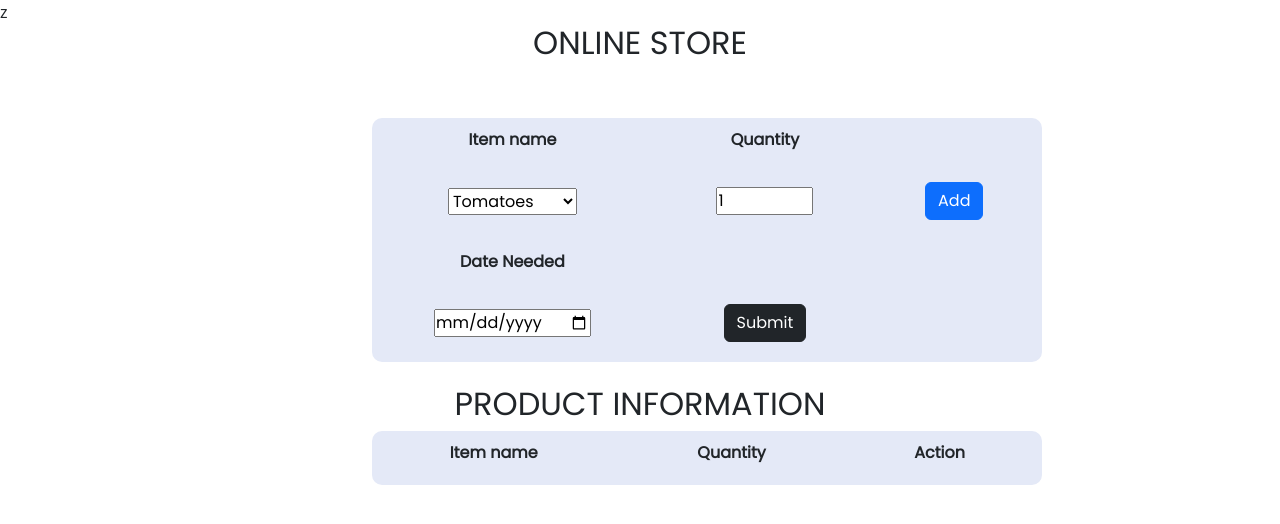
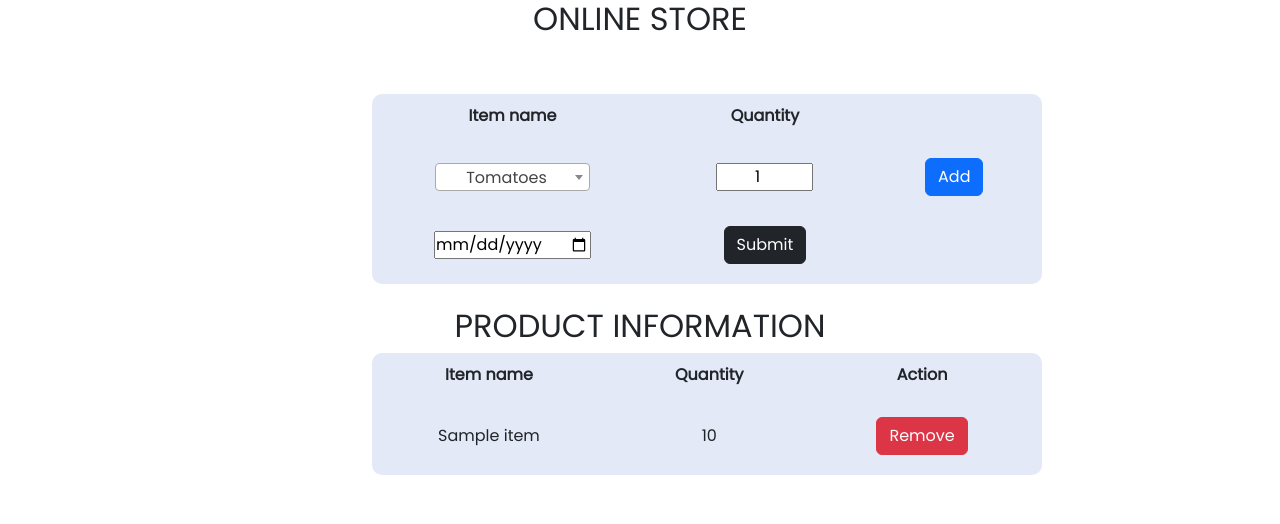
Before and after one commit to Deepaks31/Mess-stock-maintanence, a Django app: template product/templates/order.html in a window 1280 px wide. Shown: the top 524 px of the page. Run offline with Django 5.2, Linux system fonts and the light colour scheme; the template is opened without the code that fills it: most values are stand-ins (such as "Sample title", 1, 10 or a date in 2020); lists and menus that the app fills with data are empty; some libraries are stand-ins or nearby versions.

Commit message:
updated dropdown

```diff
--- a/product/static/js/order.js
+++ b/product/static/js/order.js
@@ -1,4 +1,3 @@
-
 
 function addItemAndDisplay() {
     var itemName = document.getElementById("items").value;
--- a/product/templates/order.html
+++ b/product/templates/order.html
@@ -1,34 +1,32 @@
 {% load static %}
+
 <!DOCTYPE html>
 <html lang="en">
 <head>
     <meta charset="UTF-8">
     <meta name="viewport" content="width=device-width, initial-scale=1.0">
-    <link rel="stylesheet" href="{% static 'css/order.css' %}">z
-
-    <title>order</title>
+    <link rel="stylesheet" href="{% static 'css/order.css' %}">
+    <link href="https://cdn.jsdelivr.net/npm/bootstrap@5.3.3/dist/css/bootstrap.min.css" rel="stylesheet" integrity="sha384-QWTKZyjpPEjISv5WaRU9OFeRpok6YctnYmDr5pNlyT2bRjXh0JMhjY6hW+ALEwIH" crossorigin="anonymous">
+    <link href="https://cdn.jsdelivr.net/npm/select2@4.1.0-beta.1/dist/css/select2.min.css" rel="stylesheet" />
+    <title>Order</title>
 </head>
 <body>
     <h2><center>ONLINE STORE</center></h2><br><br>
-    <form action="{% url 'order' %}" method="post">
+    <form id="orderForm" action="{% url 'order' %}" method="post">
         {% csrf_token %}
         <div class="container">
-
             <table style="width: 60%;">
-
-            <tbody class="itemList">
-
-
-
                 <thead>
+                    <tr>
                         <th>Item name</th>
                         <th>Quantity</th>
-
+                    </tr>
                 </thead>
+                <tbody class="itemList">
                     <tr>
                         <td>
                             <div class="custom-dropdown">
-                            <select class="dropdown-select" id= "items" name="items" >
+                                <select class="dropdown-select" id="items" name="items" >
                                     <option value="Tomatoes">Tomatoes</option>
                                     <option value="Potatoes">Potatoes</option>
                                     <option value="Onions">Onions</option>
@@ -55,15 +53,14 @@
                                 </select>
                             </div>
                         </td>
-                    <td><input type="number" class="quantity" name="quantity" id="quantity" max="100" min="1" value="1" required></td>
+                        <td><input type="number" class="quantity" name="quantity" id="quantity" max="100" min="1" value="1" style="text-align:center;" required></td>
                         <td><button onclick="addItemAndDisplay()" type="button" class="btn btn-primary" id="submit-from">Add</button></td>
                     </tr>
-                <thead>
-                    <th>Date Needed</th>
-                </thead>
                     <tr>
-                    <td><input type="date" id="neededDate" name="needed_date"></td>
-                    <td><button  type="submit" class="btn btn-dark">Submit</button></td>
+                        <td>
+                            <input type="date" id="neededDate" name="needed_date">
+                        </td>
+                        <td><button type="submit" class="btn btn-dark">Submit</button></td>
                     </tr>
                 </tbody>
             </table>
@@ -71,8 +68,7 @@
 
         <div class="container">
             <h2><center>PRODUCT INFORMATION</center></h2>
-    <table id="savedItemsTable"  style="width: 60%;">
-
+            <table id="savedItemsTable" style="width: 60%;">
                 <thead>
                     <tr>
                         <th>Item name</th>
@@ -81,19 +77,29 @@
                     </tr>
                 </thead>
                 <tbody id="saved_items">
+                    {% for item in items %}
                     <tr>
-
+                        <td>{{ item.name }}</td>
+                        <td>{{ item.quantity }}</td>
+                        <td><button onclick="removeItem('{{ item.name }}')" type="button" class="btn btn-danger">Remove</button></td>
                     </tr>
-
-
+                    {% endfor %}
                 </tbody>
-
             </table>
         </div>
     </form>
 
     <script src="{% static 'js/order.js' %}"></script>
-    <link href="https://cdn.jsdelivr.net/npm/bootstrap@5.3.3/dist/css/bootstrap.min.css" rel="stylesheet" integrity="sha384-QWTKZyjpPEjISv5WaRU9OFeRpok6YctnYmDr5pNlyT2bRjXh0JMhjY6hW+ALEwIH" crossorigin="anonymous">    <script src="https://cdn.jsdelivr.net/npm/popper.js@1.14.7/dist/umd/popper.min.js" integrity="sha384-UO2eT0CpHqdSJQ6hJty5KVphtPhzWj9WO1clHTMGa3JDZwrnQq4sF86dIHNDz0W1" crossorigin="anonymous"></script>
+    <script src="https://cdn.jsdelivr.net/npm/jquery@3.6.0/dist/jquery.min.js"></script>
+    <script src="https://cdn.jsdelivr.net/npm/select2@4.1.0-beta.1/dist/js/select2.min.js"></script>
     <script src="https://cdn.jsdelivr.net/npm/bootstrap@5.3.3/dist/js/bootstrap.bundle.min.js" integrity="sha384-YvpcrYf0tY3lHB60NNkmXc5s9fDVZLESaAA55NDzOxhy9GkcIdslK1eN7N6jIeHz" crossorigin="anonymous"></script>
+    <script>
+        $(document).ready(function() {
+            $('#items').select2({
+                placeholder: "Select an item",
+                width: '70%'
+            });
+        });
+    </script>
 </body>
 </html>
--- a/product/urls.py
+++ b/product/urls.py
@@ -3,8 +3,8 @@
 
 urlpatterns = [
     path('login/',views.login,name='login'),
-    path('order/',views.order,name='order'),
-    path('',views.home,name='home'),
+    path('',views.order,name='order'),
+    path('home/',views.home,name='home'),
     path('signup/',views.signup,name='signup'),
     path('logout/',views.logout,name='logout'),
 
--- a/product/views.py
+++ b/product/views.py
@@ -4,7 +4,6 @@
 from django.contrib.auth import authenticate,login,logout
 from django.contrib.auth.decorators import login_required
 
-# Create your views here.
 @login_required(login_url='login')
 
 
```
Lines whose indentation alone changed are shown as unchanged.
